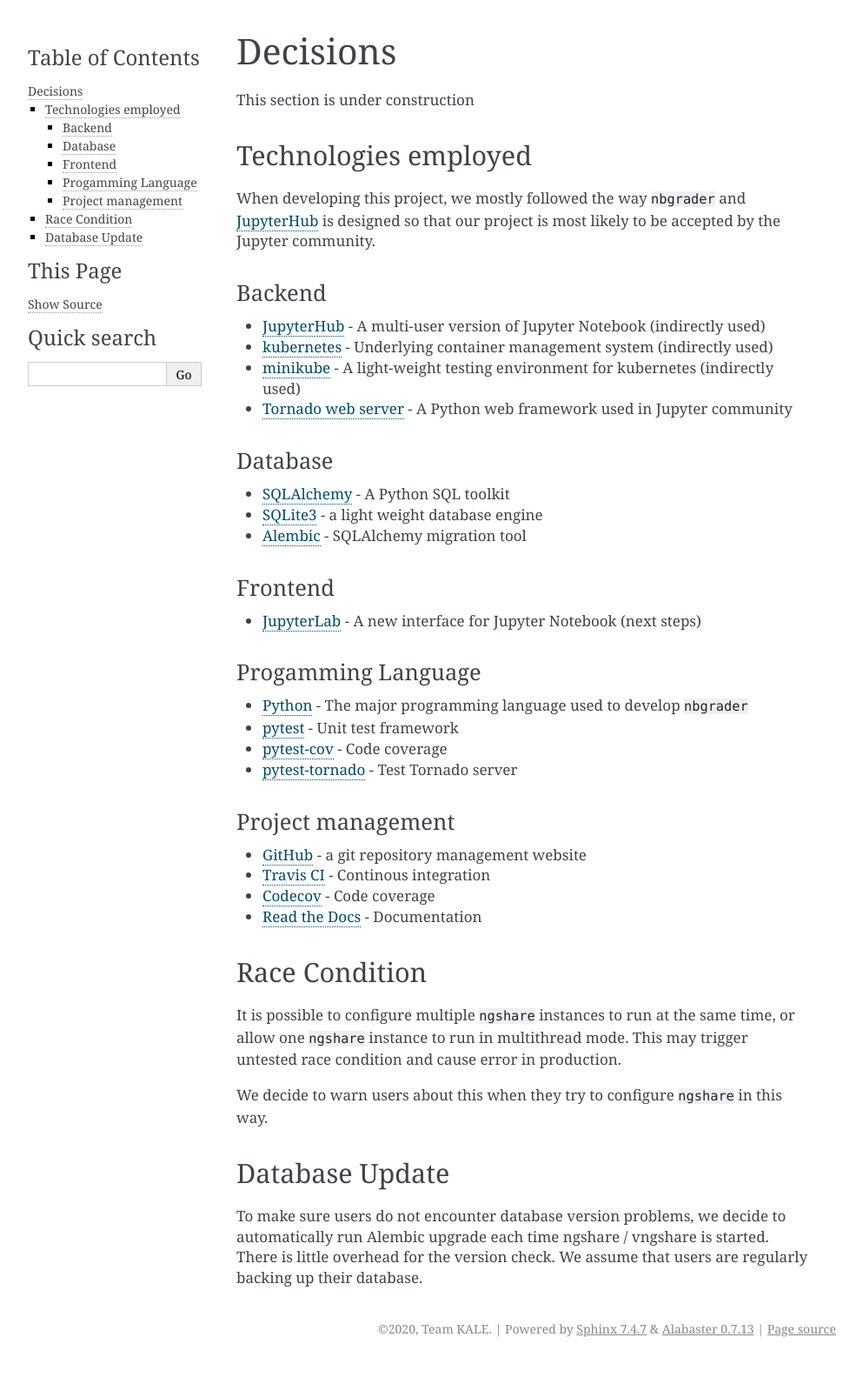
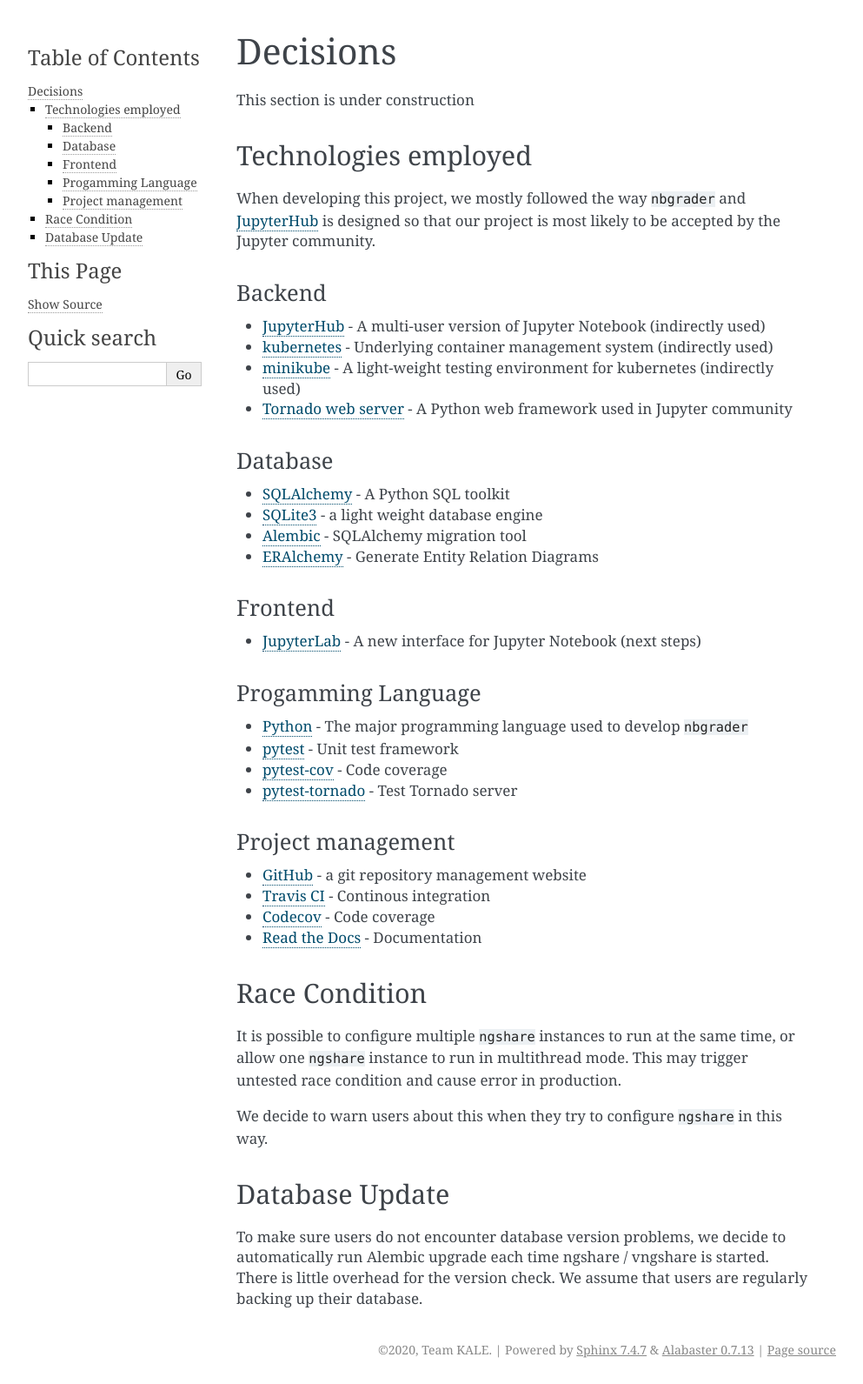
Before and after one commit to LibreTexts/ngshare, a Sphinx documentation site: the page built from docs/contributer_guide/decisions.rst, in a window 1280 px wide. Shown: the whole page at 87% size, without its empty margins (148-1141 px from the left). Built offline with Sphinx 7.4.7, drawn with Linux system fonts in a browser that asks for light colours; before the commit the page ends 1567 px from its top, so only the background shows below that.

Commit message:
did some changes

```diff
--- a/docs/contributer_guide/decisions.rst
+++ b/docs/contributer_guide/decisions.rst
@@ -25,6 +25,8 @@
 * `SQLite3 <https://www.sqlite.org/index.html>`_ - a light weight database
   engine
 * `Alembic <https://alembic.sqlalchemy.org/>`_ - SQLAlchemy migration tool
+* `ERAlchemy <https://github.com/Alexis-benoist/eralchemy>`_ - Generate Entity
+  Relation Diagrams
 
 Frontend
 ^^^^^^^^
```
